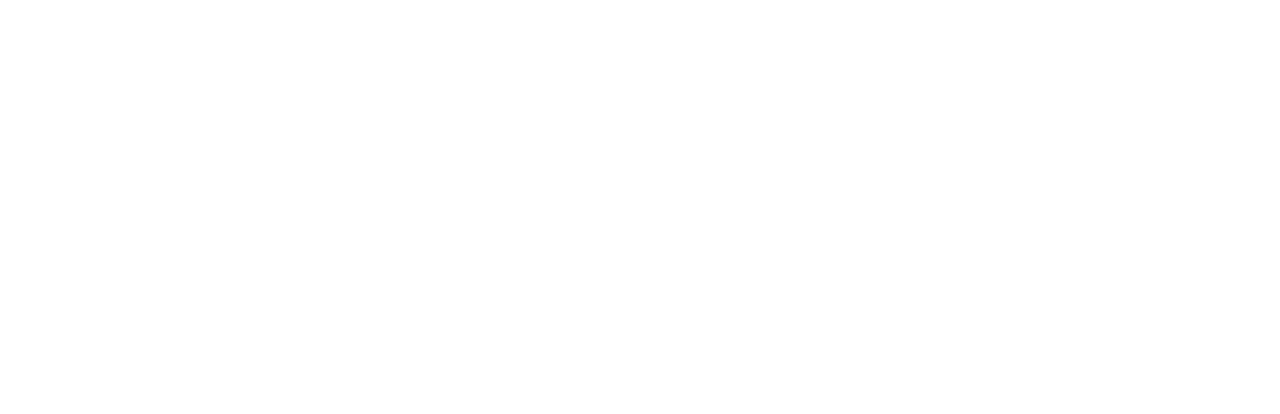
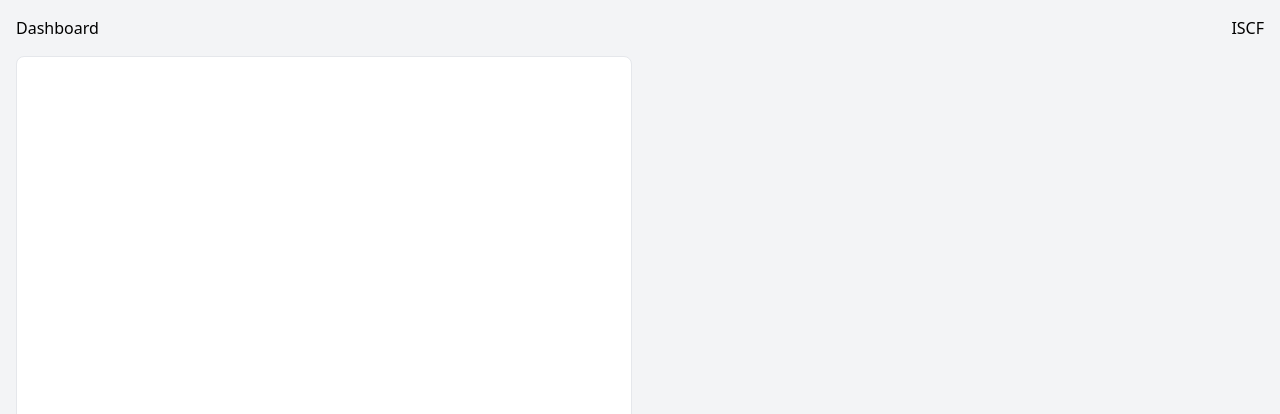
Before and after one commit to Eujhin/iscf_lab1, a Next.js app: page / in a window 1280 px wide. Shown: the top 414 px of the page. Built offline with nearby package versions, Linux system fonts and the light colour scheme.

Commit message:
mudanças visuais

```diff
--- /dev/null
+++ b/components/Grafico.jsx
@@ -0,0 +1,41 @@
+import React, {useState, useEffect} from "react";
+import { Line } from 'react-chartjs-2';
+import {
+    Chart as ChartJS,
+    CategoryScale,
+    LinearScale,
+    PointElement,
+    LineElement,
+    Title,
+    Tooltip,
+    Legend,
+    Filler,
+} from "chart.js";
+
+ChartJS.register(
+    CategoryScale,
+    LinearScale,
+    PointElement,
+    LineElement,
+    Title,
+    Tooltip,
+    Legend,
+    Filler,
+);
+
+const Grafico = () => {
+
+    const [chartData, setChartData] = useState({
+        datasets: []
+    });
+
+    const [chartOptions, setChartOptions] = useState({});
+
+    return (
+        <div className="w-full md:col-span-2 relative lg:h-[70vh] h-[50vh] m-auto p-4 border rounded-lg bg-white">
+            <Line data={chartData} options={chartOptions} />
+        </div>
+    )
+}
+
+export default Grafico
--- /dev/null
+++ b/components/Header.jsx
@@ -0,0 +1,12 @@
+import React from "react";
+
+const Header = () => {
+    return (
+        <div className="flex justify-between px-4 pt-4">
+            <h2>Dashboard</h2>
+            <h2>ISCF</h2>
+        </div>
+    )
+}
+
+export default Header
--- a/pages/index.js
+++ b/pages/index.js
@@ -1,5 +1,8 @@
 import Head from 'next/head'
 import Image from 'next/image'
+
+import Header from '../components/Header'
+import Chart from '../components/Grafico'
 
 export default function Home() {
   return (
@@ -10,8 +13,11 @@
         <meta name="viewport" content="width=device-width, initial-scale=1" />
         <link rel="icon" href="/favicon.ico" />
       </Head>
-      <main className=''>
-
+      <main className='bg-gray-100 min-h-screen'>
+        <Header />
+        <div className='p-4 grid md:grid-cols-4 grid-cols-1 gap-4'>
+          <Chart />
+        </div>
       </main>
     </>
   )
```
